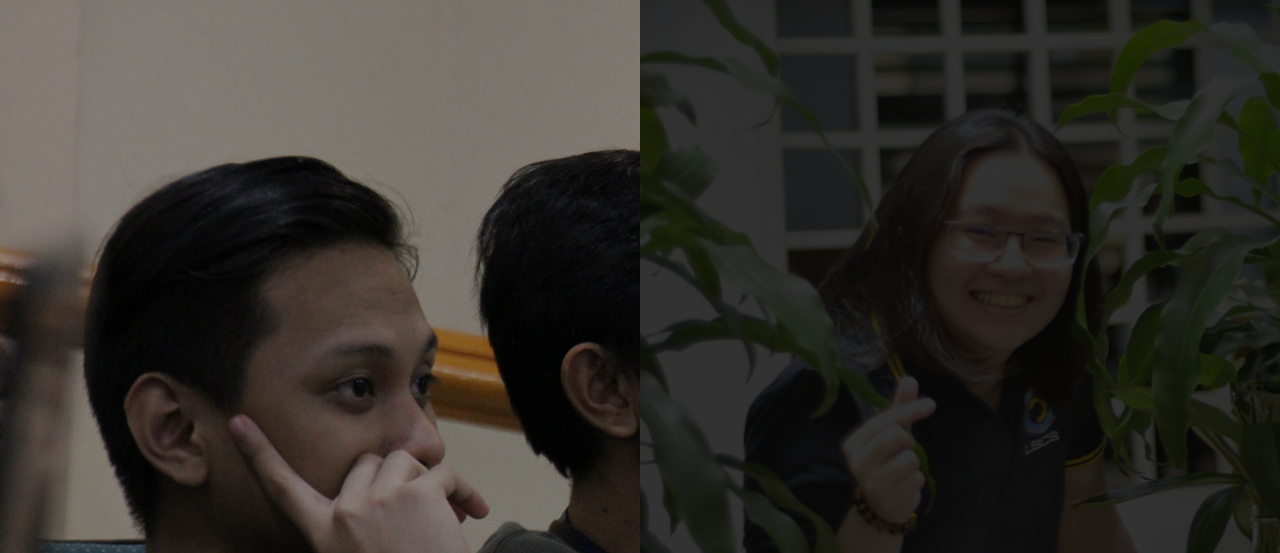
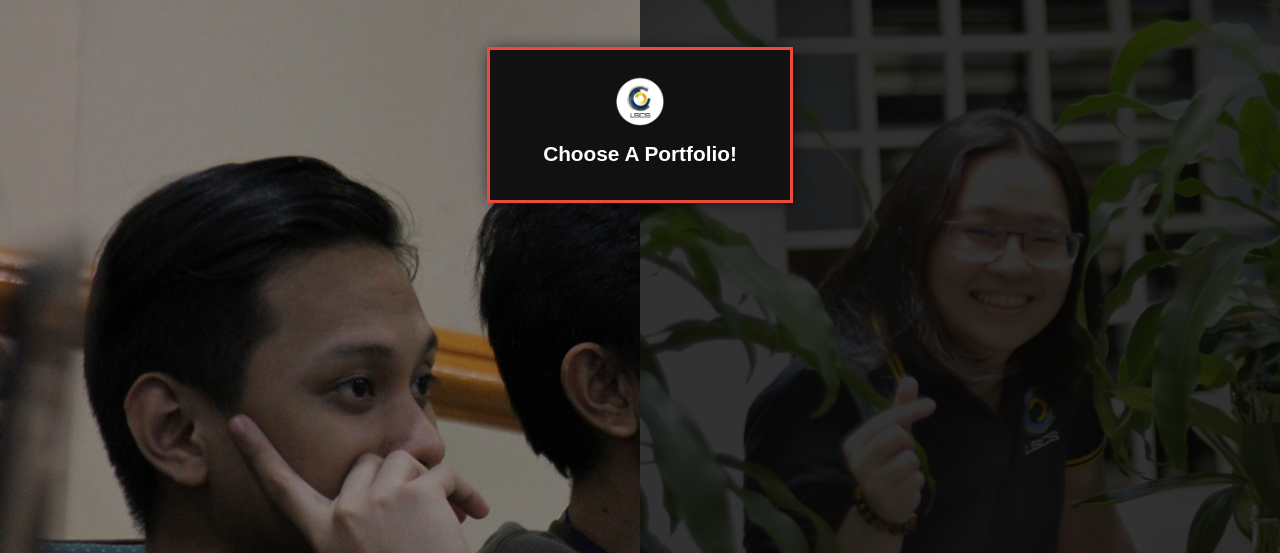
Before and after one commit to mig-amq/lscs-portfolios, a plain HTML site: page index.html in a window 1280 px wide. Shown: the top 553 px of the page. Drawn offline with Linux system fonts and the light colour scheme.

Commit message:
:lipstick: finish!

```diff
--- a/index.html
+++ b/index.html
@@ -1,5 +1,6 @@
 <!DOCTYPE html>
 <html lang="en">
+
 <head>
   <meta charset="UTF-8">
   <meta name="viewport" content="width=device-width, initial-scale=1.0">
@@ -8,7 +9,18 @@
 
   <link rel="stylesheet" href="./style.css">
 </head>
+
 <body>
+
+  <div id="content">
+    <div>
+      <img src="./lscs.png">
+      <br>
+      <span>
+        Choose A Portfolio!</span>
+    </div>
+  </div>
+
   <div class="landing">
     <a href="https://mig-amq.github.io/" target="_blank" id="miguel">
       <div>
@@ -18,9 +30,11 @@
       </div>
     </a>
     <a href="https://kimmieco.github.io/" target="_blank" id="kimmie">
-    <div>
-      <div>Kimmie Co</div>
-    </div></a>
+      <div>
+        <div>Kimmie Co</div>
+      </div>
+    </a>
   </div>
 </body>
+
 </html>
--- a/style.scss
+++ b/style.scss
@@ -3,6 +3,40 @@
   padding: 0;
   box-sizing: border-box;
   font-family: sans-serif;
+}
+
+body {
+  position: relative;
+
+  #content {
+    top: 0;
+    left: 0;
+    color: #ffffff;
+    z-index: 1000;
+    position: absolute;
+    width: 300px;
+    height: 150px;
+    font-size: 1.3rem;
+    font-weight: bold;
+    text-align: center;
+    background: #111;
+    border: 5px solid transparent;
+    box-shadow: 0 0 0 3px #E94C3C,
+    0 0 15px rgba(0, 0, 0, 0.8);
+    top: 50px;
+    left: calc(50% - 150px);
+
+    > div {
+      img {
+        width: 50px;
+        margin-bottom: 10px;
+      }
+      position: relative;
+      vertical-align: middle;
+      top: 75px;
+      transform: translateY(-60%);
+    }
+  }
 }
 
 .landing {
@@ -21,7 +55,6 @@
     display: block;
     height: 100vh;
     width: 50%;
-    background-color: #000;
 
     @media screen and (max-width: 739px) {
       width: 100%;
```
Also changed, not shown: lscs.png (added), style.css, 1 other file.
